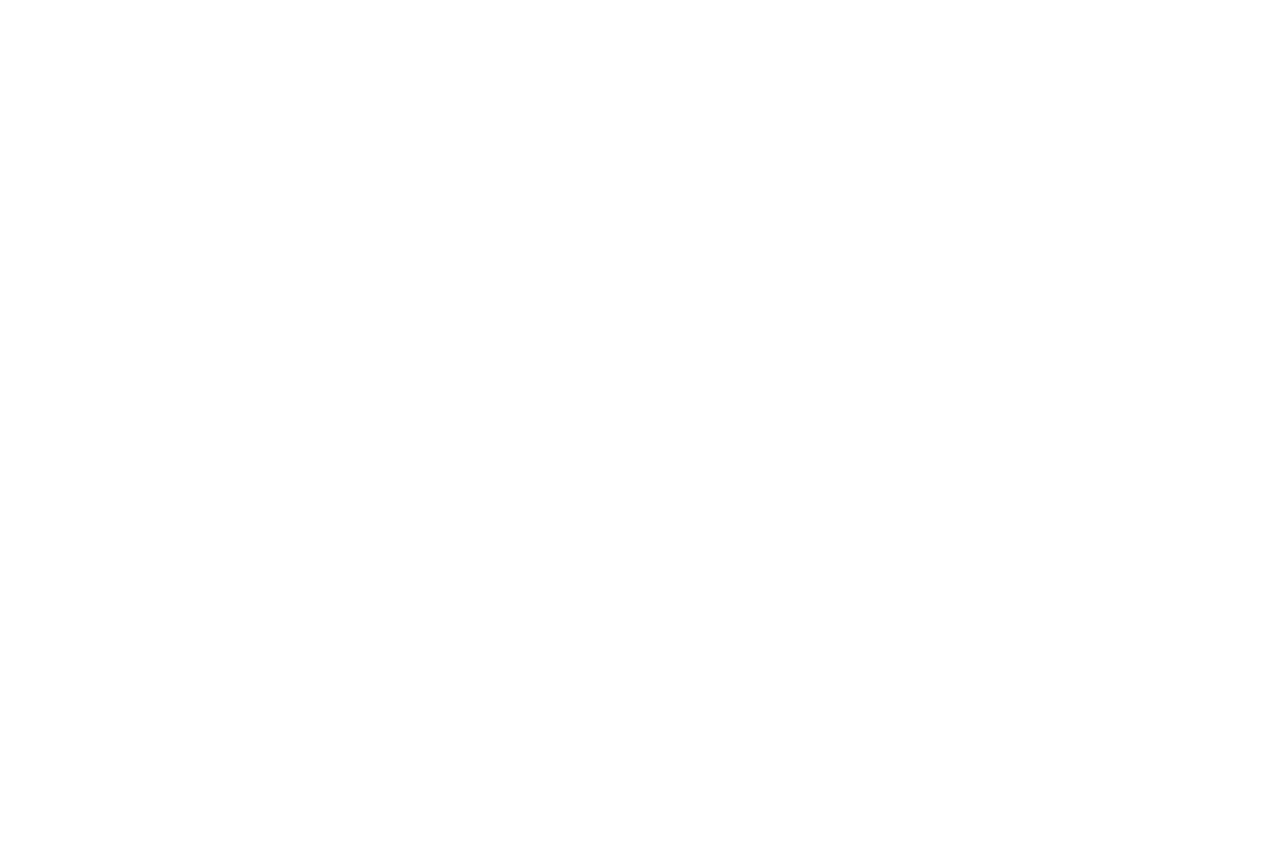
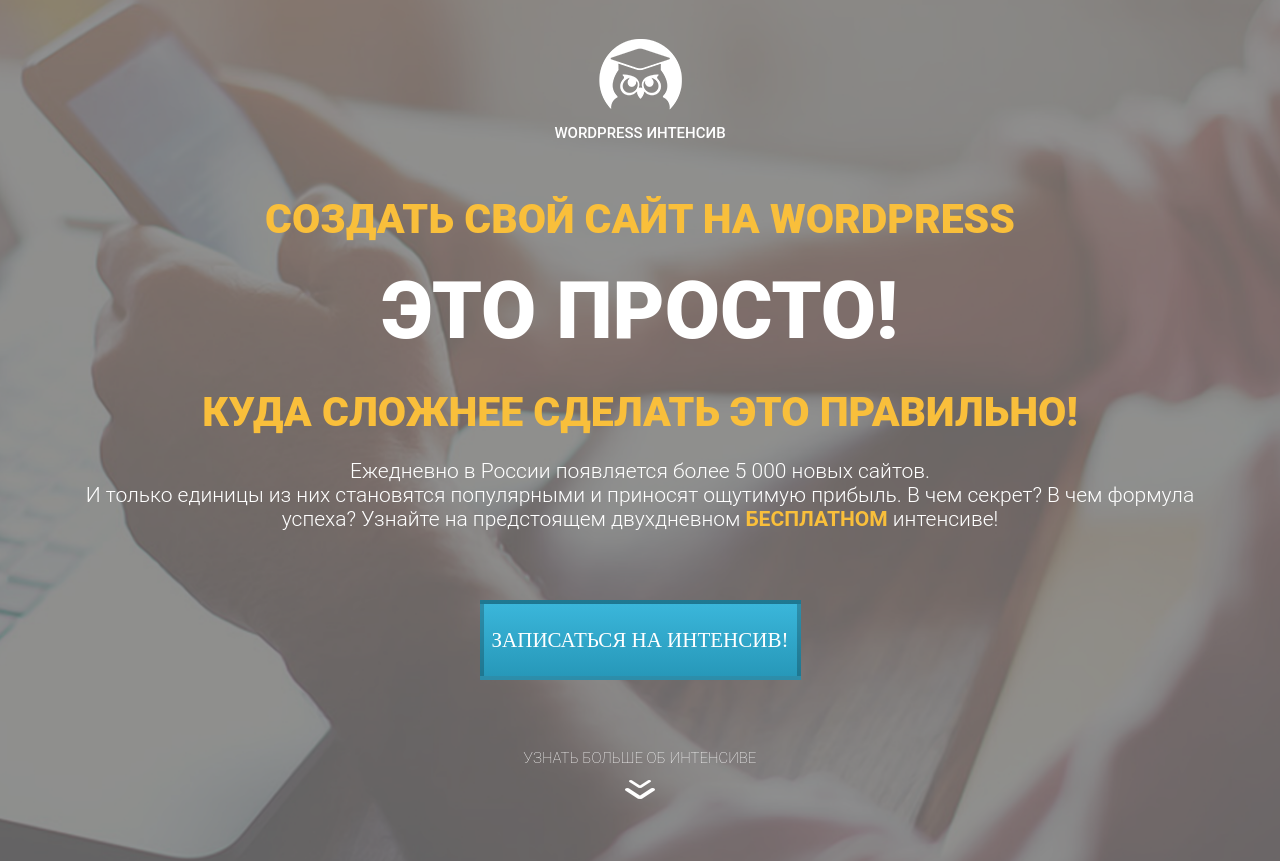
Before and after one commit to krasiukov-js/landingIntensive, a plain HTML site: page index.html in a window 1280 px wide. Before the commit the page ends 800 px from the top, so only its background shows below. Drawn offline with Linux system fonts and the light colour scheme.

Commit message:
create promo

```diff
--- a/css/style.css
+++ b/css/style.css
@@ -0,0 +1,99 @@
+* {
+    box-sizing: border-box;
+    margin: 0;
+    padding: 0;
+}
+.container {
+    width: 1140px;
+    margin: 0 auto;
+}
+.promo {
+    min-height: 800px;
+    background: url('../images/banner.png') center center/cover no-repeat;
+    padding: 39px 0 62px 0;
+}
+
+.logo .logo_img {
+    display: block;
+    margin: 0 auto;
+}
+
+.logo_text {
+    font-family: Roboto;
+    font-size: 15px;
+    font-weight: 500;
+    text-transform: uppercase;
+    color: #ffffff;
+    text-align: center;
+    margin-top: 14px;
+    margin-bottom: 53px;
+}
+
+.title {
+    font-family: Roboto;
+    font-size: 41px;
+    font-weight: 900;
+    text-transform: uppercase;
+    color: #f9bf3b;
+    text-align: center;
+}
+
+.title_big {
+    font-family: Roboto;
+    font-size: 80px;
+    font-weight: 900;
+    text-transform: uppercase;
+    color: #ffffff;
+    text-align: center;
+    margin-top: 21px;
+    margin-bottom: 30px;
+
+}
+
+.promo_text {
+    font-family: Roboto;
+    font-size: 21px;
+    /* line-height: 28px; */
+    font-weight: 300;
+    color: #ffffff;
+    text-align: center;
+    margin-top: 23px;
+}
+
+.promo_text span {
+    font-weight: 700;
+    color: #f9bf3b;
+}
+
+.promo_btn {
+    width: 321px;
+    height: 80px;
+    background-image: linear-gradient(0.0deg, #2798b9 0%, #3ab6da 100%);
+    border: 4px solid rgba(0,0,0,0.22);
+    box-shadow: inset 0px 0px 0px 0px rgba(0,0,0,0.17);
+    display: block;
+    margin: 69px auto;
+    cursor: pointer;
+    outline: none;
+    font-family: RobotoCondensed;
+    font-size: 21px;
+    font-weight: 400;
+    text-transform: uppercase;
+    color: #ffffff;
+}
+
+.more_text {
+    font-family: Roboto;
+    font-size: 15px;
+    font-weight: 100;
+    text-transform: uppercase;
+    color: #ffffff;
+    text-align: center;
+}
+
+.more_img {
+    display: block;
+    margin: 0 auto;
+    margin-top: 13px;
+    cursor: pointer;
+}
--- a/index.html
+++ b/index.html
@@ -1,12 +1,33 @@
 <!DOCTYPE html>
-<html lang="en">
+<html lang="ru">
 <head>
     <meta charset="UTF-8">
     <meta http-equiv="X-UA-Compatible" content="IE=edge">
     <meta name="viewport" content="width=device-width, initial-scale=1.0">
-    <title>Document</title>
+    <title>WordPress интенсив</title>
+    <link rel="stylesheet" href="css/style.css">
 </head>
 <body>
-
+    <section class="promo">
+        <div class="container">
+            <div class="logo">
+                <img src="images/logo.png" alt="logo" class="logo_img">
+                <div class="logo_text">WordPress интенсив</div>
+            </div>
+            <h1 class="title">Создать свой сайт на WordPress</h1>
+            <div class="simple">
+                <h2 class="title_big">Это просто!</h2>
+                <div class="line"></div>
+            </div>
+            <h2 class="title">Куда сложнее сделать это правильно!</h2>
+            <div class="promo_text">Ежедневно в России появляется более 5 000 новых сайтов.<br>
+                И только единицы из них становятся популярными и приносят ощутимую прибыль. В чем секрет? В чем формула<br> успеха? Узнайте на предстоящем двухдневном <span>БЕСПЛАТНОМ</span> интенсиве!</div>
+        </div>
+        <button class="promo_btn">Записаться на интенсив!</button>
+        <div class="more">
+            <div class="more_text">Узнать больше об интенсиве</div>
+            <img src="images/arrow.png" alt="more" class="more_img">
+        </div>
+    </section>
 </body>
 </html>
```
Also changed, not shown: images/arrow.png (added), images/banner.png (added), images/banner1.png (added).
